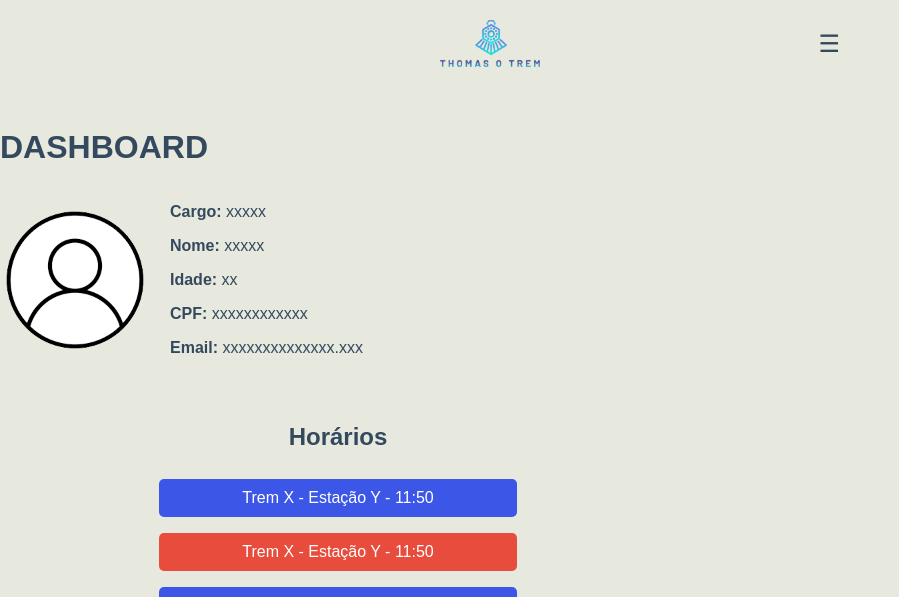
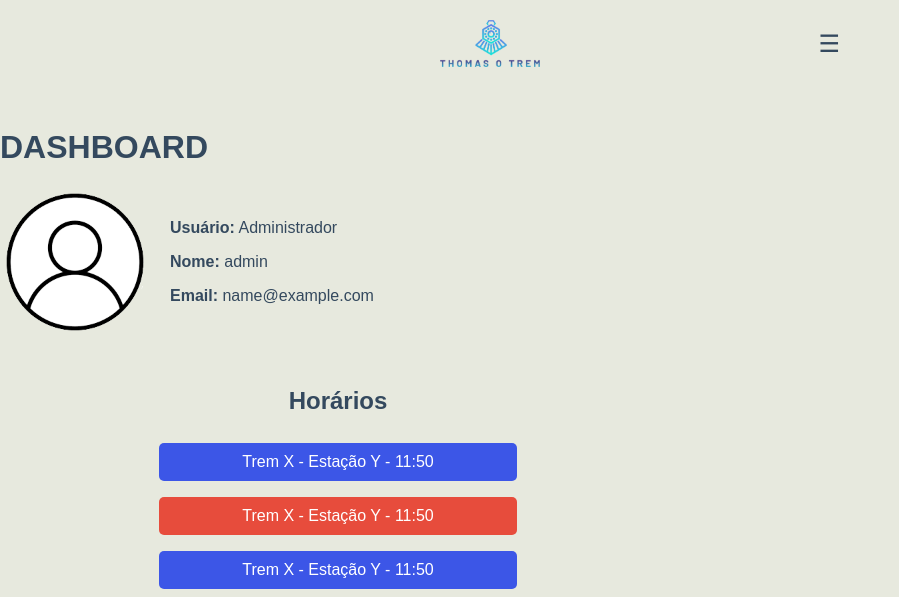
Before and after one commit to Lucascode06/SA---Thomas-o-Trem, a PHP site: page /public/dashboard.php in a window 1280 px wide. Shown: the top 597 px of the page, without its empty margins (0-899 px from the left). Run offline with PHP 8.4, Linux system fonts and the light colour scheme; the visitor is signed in with stand-in values (Sample User, id 1); some web fonts are replaced.

Commit message:
info dashboard funcionando

```diff
--- a/public/dashboard.php
+++ b/public/dashboard.php
@@ -53,11 +53,20 @@
     <div class="user-info">
       <img id="perfil" src="../style/assets/Logo.png" alt="Foto de perfil">
       <div class="user-details">
-        <p><strong>Cargo:</strong> xxxxx</p>
-        <p><strong>Nome:</strong> xxxxx</p>
-        <p><strong>Idade:</strong> xx</p>
-        <p><strong>CPF:</strong> xxxxxxxxxxxx</p>
-        <p><strong>Email:</strong> xxxxxxxxxxxxxx.xxx</p>
+
+        <?php
+
+        if ($isAdmin) {
+            echo "<p><strong>Usuário:</strong> Administrador</p>";
+        } else {
+            echo "<p><strong>Usuário:</strong> Funcionário</p>";
+        }
+        echo
+        "<p><strong>Nome:</strong> " . $_SESSION['nome'] . "</p>
+         <p><strong>Email:</strong> " . $_SESSION['email'] . "</p>";
+
+        ?>
+
       </div>
     </div>
 
```
Also changed, not shown: index.php (+6 -2 lines).
